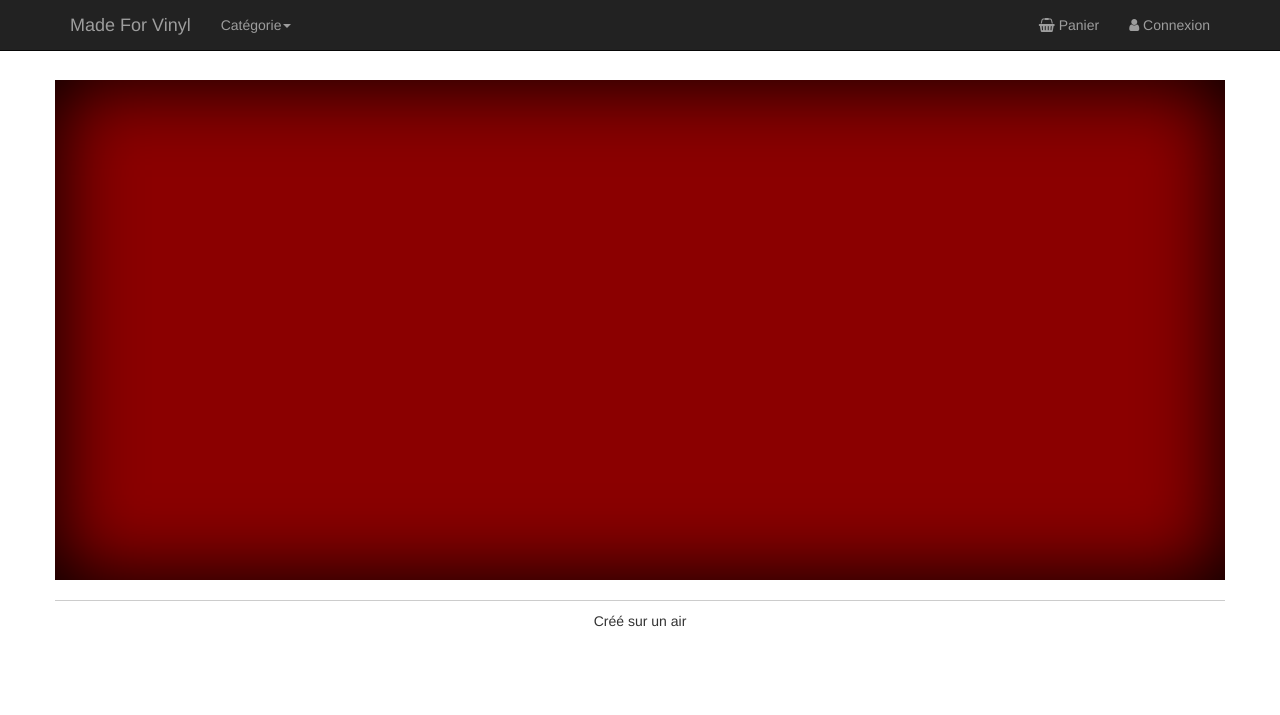
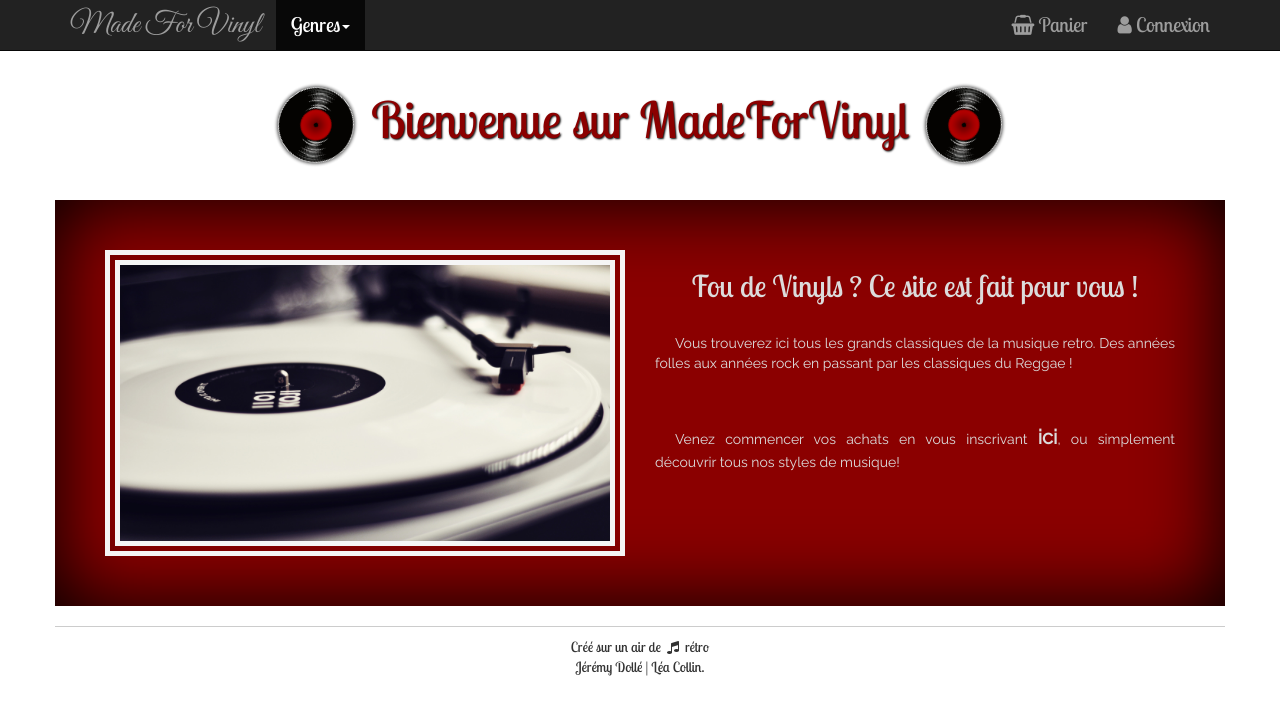
Before and after one commit to polytechlyon-isi2/MadeForVinyl, a PHP site: template views/index.html.twig in a window 1280 px wide. Shown: the top 715 px of the page. Run offline with PHP 8.4, Linux system fonts and the light colour scheme; the template is opened without the code that fills it, so the values that code supplies are empty; some libraries are stand-ins or nearby versions.

Commit message:
Travail sur le visuel du site

```diff
--- a/app/routes.php
+++ b/app/routes.php
@@ -4,3 +4,9 @@
 $app->get('/', function () use ($app) {
     return $app['twig']->render('index.html.twig');
 });
+
+// Category page
+$app->get('/', function () use ($app) {
+    $vinyl = $app['dao.vinyl']->findAll();
+    return $app['twig']->render('category.html.twig', array('vinyl' => $vinyl));
+});
--- a/views/index.html.twig
+++ b/views/index.html.twig
@@ -1,62 +1,28 @@
-<!DOCTYPE html>
-<html lang="">
-<head>
-    <meta charset="UTF-8">
-    <meta name="viewport" content="width=device-width, initial-scale=1.0">
-    <title>Made For Vinyl</title>
-    <link rel="stylesheet" href="https://maxcdn.bootstrapcdn.com/font-awesome/4.5.0/css/font-awesome.min.css">
-    <link rel="stylesheet" href="/lib/bootstrap/css/bootstrap.min.css">
-    <link rel="stylesheet" href="/css/madeforvinyl.css">
-</head>
+{% extends "layout.html.twig" %}
 
-<body>
-    <nav class="navbar navbar-inverse navbar-fixed-top" role="navigation">
-        <div class="container container-navbar">
-            <div class="navbar-header">
-                <button type="button" class="navbar-toggle" data-toggle="collapse" data-target=".navbar-collapse">
-                    <span class="sr-only">Toggle navigation</span>
-                    <span class="icon-bar"></span>
-                    <span class="icon-bar"></span>
-                    <span class="icon-bar"></span>
-                </button>
-                <a class="navbar-brand" href="#">Made For Vinyl</a>
-            </div>
-            <div class="collapse navbar-collapse">
-                <ul class="nav navbar-nav">
-                    <li class="dropdown">
-                        <a href="#" class="dropdown-toggle" data-toggle="dropdown" role="button">Catégorie<span class="caret"></span></a>
-                        <ul class="dropdown-menu">
-                            <li><a href="#">Country</a></li>
-                            <li><a href="#">Electro</a></li>
-                            <li><a href="#">Hard Rock, Metal</a></li>
-                            <li><a href="#">Jazz, Blues</a></li>
-                            <li><a href="#">Musique Classique</a></li>
-                            <li><a href="#">Musiques du Monde</a></li>
-                            <li><a href="#">Pop</a></li>
-                            <li><a href="#">R&B, Soul, Funk</a></li>
-                            <li><a href="#">Rap</a></li>
-                            <li><a href="#">Reggae</a></li>
-                            <li><a href="#">Rock'n'Roll</a></li>
-                            <li><a href="#">Variété française</a></li>
-                        </ul>
-                    </li>
-                </ul>
-                <ul class="nav navbar-nav navbar-right">
-                    <li><a href="#"><i class="fa fa-shopping-basket"></i> Panier</a></li>
-                    <li><a href="#"><i class="fa fa-user"></i> Connexion</a></li>
-                </ul>
-            </div>
+{% block title %}Accueil{% endblock %}
+
+{% block titleH1 %}
+<img class="img-vinyl hidden-xs" src="/img/Vinyl.png">
+Bienvenue sur MadeForVinyl
+<img class="img-vinyl hidden-xs" src="/img/Vinyl.png">
+{% endblock %}
+
+{% block content %}
+    <div class="row">
+        <div class="col-md-6 col-sm-6 col-xs-12">
+            <img src="img/ws_White_Vinyl_2560x1440.jpg" class="img-index">
         </div>
-    </nav>
-    <!-- Content -->
-    <div class="container container-content">
-
+        <div class="col-md-6 col-sm-6 col-xs-12">
+            <h2> Fou de Vinyls ? Ce site est fait pour vous !  </h2><br>
+            <p>
+                Vous trouverez ici tous les grands classiques de la musique retro.
+                Des années folles aux années rock en passant par les classiques du Reggae !
+            </p>
+            <br><br>
+            <p>
+                Venez commencer vos achats en vous inscrivant <b><a href="#">ici</a></b>, ou simplement découvrir tous nos styles de musique!
+            </p>
+        </div>
     </div>
-
-    <footer class="footer container container-footer">
-        Créé sur un air
-    </footer>
-    <script src="https://ajax.googleapis.com/ajax/libs/jquery/1.11.3/jquery.min.js"></script>
-    <script src="https://maxcdn.bootstrapcdn.com/bootstrap/3.3.6/js/bootstrap.min.js"></script>
-</body>
-</html>
+{% endblock %}
--- /dev/null
+++ b/views/layout.html.twig
@@ -0,0 +1,68 @@
+<!DOCTYPE html>
+<html lang="">
+<head>
+    <meta charset="UTF-8">
+    <meta name="viewport" content="width=device-width, initial-scale=1.0">
+    <link rel="stylesheet" href="https://maxcdn.bootstrapcdn.com/font-awesome/4.5.0/css/font-awesome.min.css">
+    <link rel="stylesheet" href="/lib/bootstrap/css/bootstrap.min.css">
+    <link rel="stylesheet" href="/css/madeforvinyl.css">
+    <link href='https://fonts.googleapis.com/css?family=Great+Vibes' rel='stylesheet' type='text/css'>
+    <link href='https://fonts.googleapis.com/css?family=Lobster+Two' rel='stylesheet' type='text/css'>
+    <link href='https://fonts.googleapis.com/css?family=Raleway' rel='stylesheet' type='text/css'>
+    <title>Made For Vinyl - {% block title %}{% endblock %}</title>
+</head>
+
+<body>
+
+    <nav class="navbar navbar-inverse navbar-fixed-top" role="navigation">
+        <div class="container container-navbar">
+            <div class="navbar-header">
+                <button type="button" class="navbar-toggle" data-toggle="collapse" data-target=".navbar-collapse">
+                    <span class="sr-only">Toggle navigation</span>
+                    <span class="icon-bar"></span>
+                    <span class="icon-bar"></span>
+                    <span class="icon-bar"></span>
+                </button>
+                <a class="navbar-brand" href="#">Made For Vinyl</a>
+            </div>
+            <div class="collapse navbar-collapse">
+                <ul class="nav navbar-nav">
+                    <li class="dropdown active">
+                        <a href="#" class="dropdown-toggle" data-toggle="dropdown" role="button">Genres<span class="caret"></span></a>
+                        <ul class="dropdown-menu">
+                            <li><a href="#">Country</a></li>
+                            <li><a href="#">Electro</a></li>
+                            <li><a href="#">Hard Rock, Metal</a></li>
+                            <li><a href="#">Jazz, Blues</a></li>
+                            <li><a href="#">Musique Classique</a></li>
+                            <li><a href="#">Musiques du Monde</a></li>
+                            <li><a href="#">Pop</a></li>
+                            <li><a href="#">R&B, Soul, Funk</a></li>
+                            <li><a href="#">Rap</a></li>
+                            <li><a href="#">Reggae</a></li>
+                            <li><a href="#">Rock'n'Roll</a></li>
+                            <li><a href="#">Variété française</a></li>
+                        </ul>
+                    </li>
+                </ul>
+                <ul class="nav navbar-nav navbar-right">
+                    <li><a href="#"><i class="fa fa-shopping-basket"></i> Panier</a></li>
+                    <li><a href="#"><i class="fa fa-user"></i> Connexion</a></li>
+                </ul>
+            </div>
+        </div>
+    </nav>
+
+    <!-- Content -->
+    <h1 class="text-center">{% block titleH1 %}{% endblock %}</h1>
+    <div class="container container-content">
+        {% block content %}{% endblock %}
+    </div>
+
+    <footer class="footer container container-footer">
+        Créé sur un air de &nbsp;<i class="fa fa-music"></i>&nbsp; rétro<br>Jérémy Dollé | Léa Collin.
+    </footer>
+    <script src="https://ajax.googleapis.com/ajax/libs/jquery/1.11.3/jquery.min.js"></script>
+    <script src="https://maxcdn.bootstrapcdn.com/bootstrap/3.3.6/js/bootstrap.min.js"></script>
+</body>
+</html>
--- a/web/css/madeforvinyl.css
+++ b/web/css/madeforvinyl.css
@@ -1,11 +1,42 @@
 body{
+    font-family: 'Lobster Two', cursive;
     margin-top:80px;
+}
+a{
+    color: #dcdcdc;
+    font-size: 20px;
+}
+a:hover{
+    color: #dcdcdc;
+}
+.navbar{
+    font-size: 20px;
+}
+.navbar-brand{
+    font-family: 'Great Vibes', cursive;
+    font-size: 30px;
 }
 
 .container-content{
+    text-align: center;
+    color: #dcdcdc;
+    padding: 50px;
     background-color: darkred;
-    height: 500px;
     box-shadow: inset 0px 0px 80px 2px black;
+}
+.container-content p{
+    font-family: 'Raleway', sans-serif;
+    text-align: justify;
+    text-indent:20px;
+}
+
+h1{
+    color: darkred;
+    font-size: 50px;
+    margin-bottom: 30px;
+    margin-left: 5px;
+    margin-right: 5px;
+    text-shadow: 1px 1px 2px black;
 }
 
 .footer{
@@ -14,3 +45,31 @@ body{
     padding-top: 10px;
     text-align: center;
 }
+
+.img-index{
+    width: 100%;
+    border: 15px solid whitesmoke;
+    border-style:double;
+}
+
+.img-vinyl {
+    width: 90px;
+    height: 90px;
+    -webkit-animation:spin 4s linear infinite;
+    -moz-animation:spin 4s linear infinite;
+    animation:spin 4s linear infinite;
+}
+@-moz-keyframes spin { 100% { -moz-transform: rotate(360deg);}}
+@-webkit-keyframes spin { 100% { -webkit-transform: rotate(360deg);}}
+@keyframes spin { 100% { -webkit-transform: rotate(360deg); transform:rotate(360deg); } }
+
+/* Changement en fonction de l'ecran */
+
+@media screen and (max-width: 600px){
+    h1{
+        font-size: 40px;
+    }
+    .container-content{
+        padding: 20px;
+    }
+}
```
Also changed, not shown: views/category.html.twig (added, +21 -0 lines), web/img/Vinyl.png (added), web/img/lecteur.png (added), web/img/ws_White_Vinyl_2560x1440.jpg (added).
